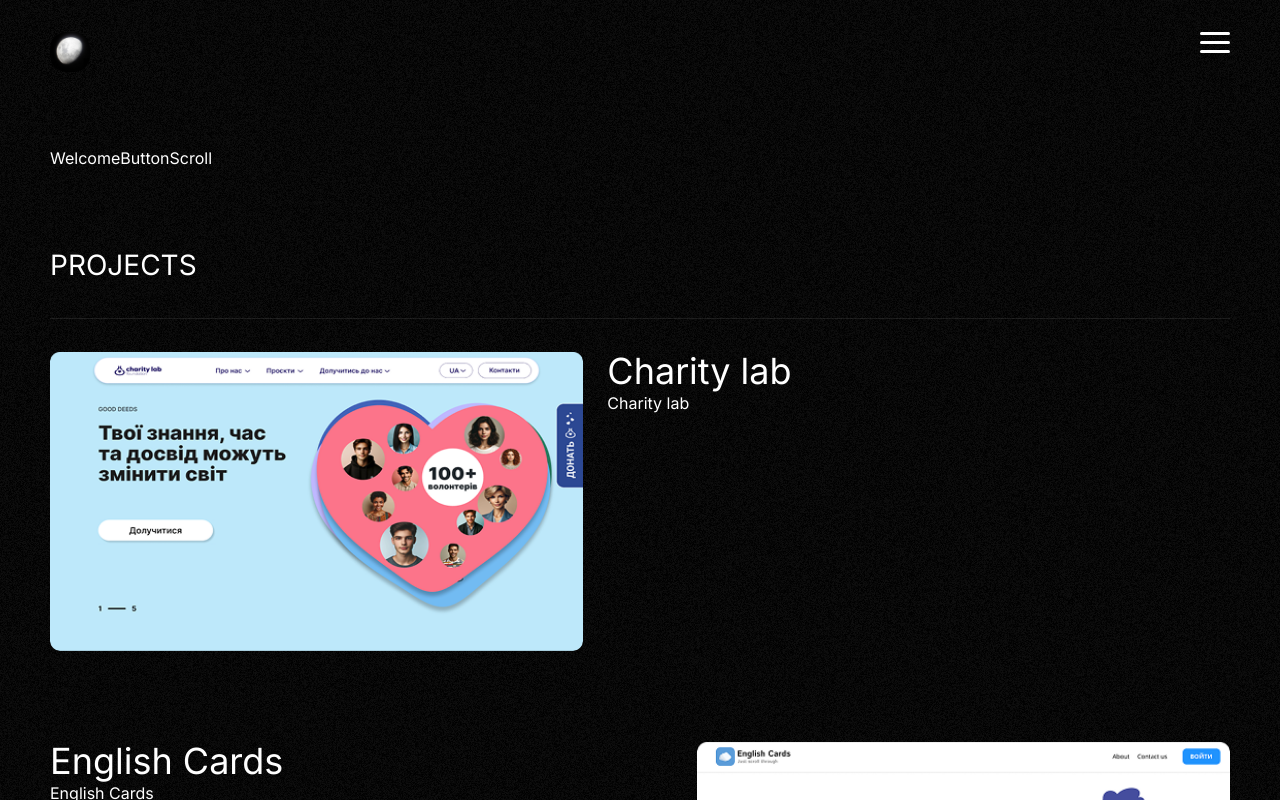
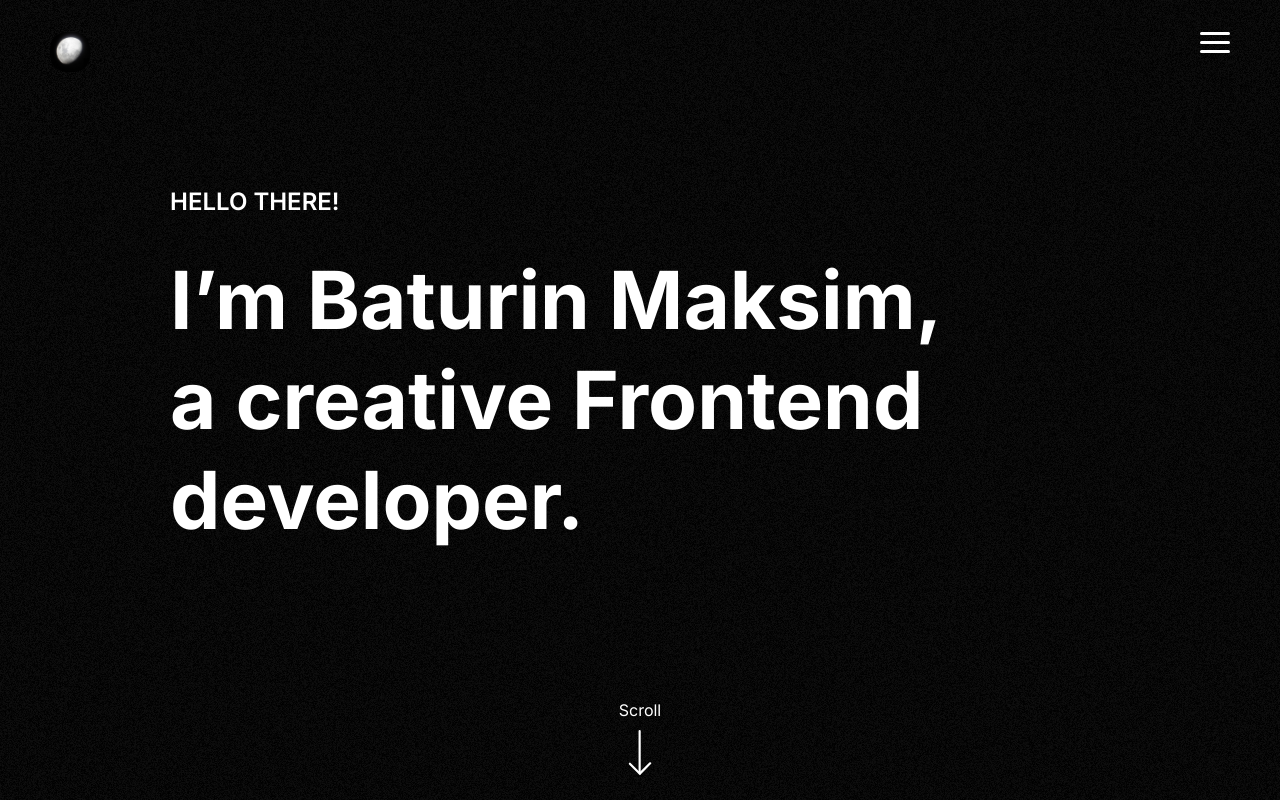
Before and after one commit to nert1n/nert1n-portfolio, a React (Vite) app: page / in a window 1280 px wide. Shown: the top 800 px of the page. Built offline with nearby package versions, Linux system fonts and the light colour scheme; no server answers.

Commit message:
feat: completed welcome component

```diff
--- a/src/shared/ui/button/button-scroll/button-scroll.tsx
+++ b/src/shared/ui/button/button-scroll/button-scroll.tsx
@@ -1,5 +1,23 @@
+import { clsx } from "clsx";
+
 import { IButtonScroll } from "@shared/ui/button/button-scroll/button-scroll.types.ts";
 
-export const ButtonScroll = ({ ...props }: IButtonScroll) => {
-	return <button {...props}>ButtonScroll</button>;
+export const ButtonScroll = ({ className, ...props }: IButtonScroll) => {
+	return (
+		<button
+			className={clsx(
+				"flex flex-col gap-2 justify-center items-center",
+				className
+			)}
+			{...props}>
+			Scroll
+			<img
+				alt="Arrow down"
+				aria-label="Arrow down"
+				className="w-6"
+				src="/images/svgs/arrow-down.svg"
+				title="Arrow down"
+			/>
+		</button>
+	);
 };
--- a/src/widgets/welcome/welcome.tsx
+++ b/src/widgets/welcome/welcome.tsx
@@ -2,9 +2,16 @@
 
 export const Welcome = () => {
 	return (
-		<div>
-			Welcome
-			<ButtonScroll />
+		<div className="flex flex-col justify-between gap-8 px-[120px] h-[calc(100vh-130px)] py-10">
+			<div className="flex flex-col gap-8">
+				<p className="text-2xl font-semibold">HELLO THERE!</p>
+				<h1 className="text-[80px] font-bold max-w-[777px] leading-[100px]">
+					I’m Baturin Maksim, a creative Frontend developer.
+				</h1>
+			</div>
+			<div className="flex flex-row gap-2 justify-center">
+				<ButtonScroll />
+			</div>
 		</div>
 	);
 };
```
Also changed, not shown: public/images/svgs/arrow-down.svg (added).
